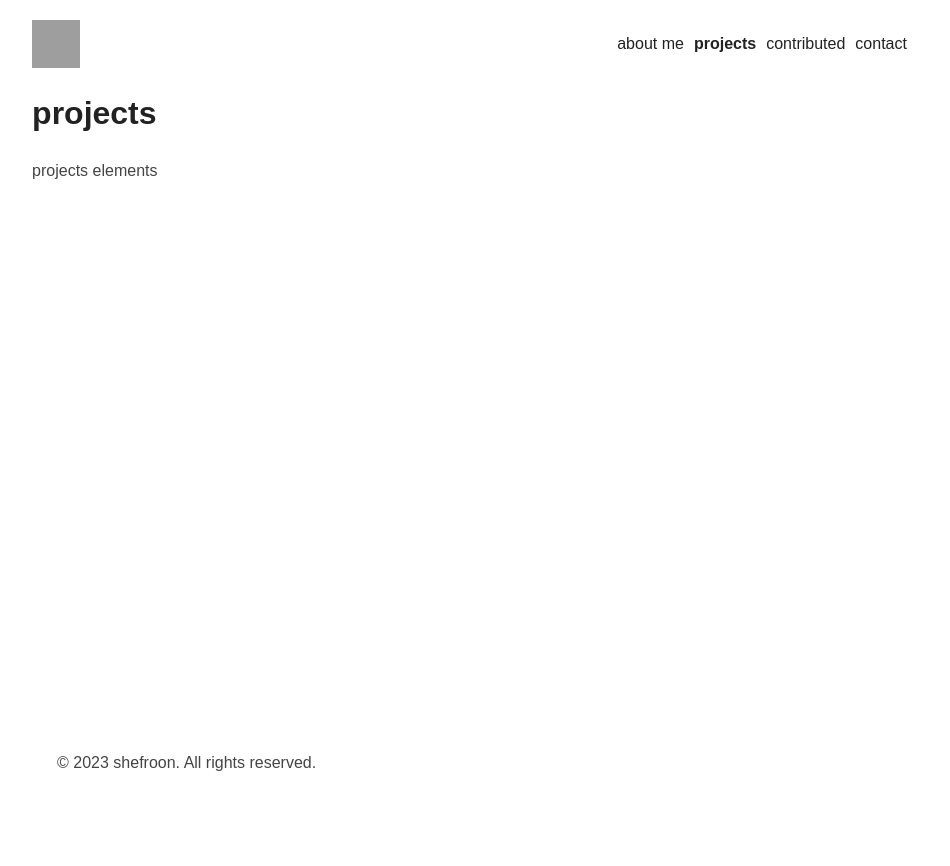
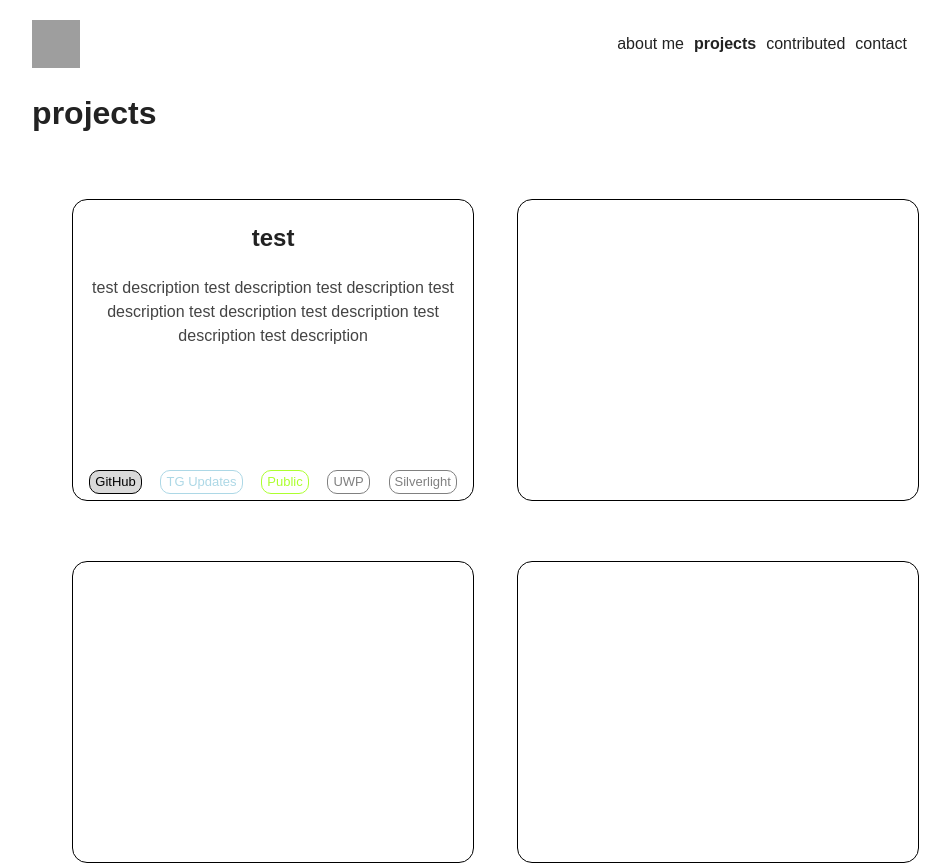
Before and after one commit to shef3r/site, an Astro site: page /projects in a window 1280 px wide. Shown: the top 866 px of the page, without its empty margins (163-1113 px from the left). Before the commit the page ends 800 px from the top, so only its background shows below. Built offline with nearby package versions, Linux system fonts and the light colour scheme; Astro itself is replaced by a stand-in of ours; grey boxes are pictures that could not be loaded; a web font is replaced by a local one.

Commit message:
project site revamp

```diff
--- a/src/pages/projects.astro
+++ b/src/pages/projects.astro
@@ -10,13 +10,31 @@ import { SITE_TITLE, SITE_DESCRIPTION } from '../consts';
 	<head>
 		<BaseHead title={SITE_TITLE} description={SITE_DESCRIPTION} />
 	</head>
-	<body style="height: calc(100% - 40px);">
+	<body style="height: calc(100% - 40px); display:flex; flex-direction:column;">
 		<Header title={SITE_TITLE} />
 		<main>
 			<h1>projects</h1>
-			<p>
-				projects elements
-			</p>
+			<div class="projectgrid">
+				<div class="projectframe">
+					<div><h2>test</h2>
+					<p>test description test description test description test description test description test description test description test description</p></div>
+					<div class="tags">
+						<a class="tag" style="color:black; border-color: black; background-color:rgba(0,0,0,.15)" href="https://github.com/shef3r/Translate">GitHub</a>
+						<a class="tag" style="color:lightblue; border-color: lightblue;" href="https://t.me/TranslateUpdates">TG Updates</a>
+						<a class="tag" style="color:greenyellow; border-color: greenyellow;">Public</a>
+						<a class="tag" style="color:gray; border-color: gray;">UWP</a>
+						<a class="tag" style="color:gray; border-color: gray;">Silverlight</a>
+					</div>
+				</div>
+				<div class="projectframe"></div>
+				<div class="projectframe"></div>
+				<div class="projectframe"></div>
+				<div class="projectframe"></div>
+				<div class="projectframe"></div>
+				<div class="projectframe"></div>
+				<div class="projectframe"></div>
+				<div class="projectframe"></div>
+			</div>
 		</main>
 		<Footer />
 	</body>
--- a/src/styles/global.css
+++ b/src/styles/global.css
@@ -46,10 +46,7 @@
 }
 
 @media (prefers-color-scheme: light) {
-	table td, table th {
-		border: .2px solid black;
-	}
-	.tableframe {
+	table td, table th, .tableframe, .projectframe {
 		border: .2px solid black;
 	}
 	img.pfp.astro-3EF6KSR2 {
@@ -102,6 +99,38 @@ table td {
 	align-items: center;
 	gap:15px;
 }
+.projectgrid {
+	display: grid;
+	grid-template-columns: repeat(auto-fit, minmax(400px, 1fr));
+}
+.tags {
+	font-size: 12px;
+	display: flex;
+	margin-bottom: 6px;
+	flex-direction: row;
+	justify-content: space-evenly;
+}
+.tag {
+    margin-left: 2.5px;
+    margin-right: 2.5px;
+    margin-top: 12px;
+    border-radius: 10px;
+    font-size: 13px;
+    text-decoration: none;
+    padding: 1px 5px 1px 5px;
+    border: 1px solid;
+}
+.projectframe {
+	border-radius: 15px;
+	margin: 40px;
+	text-align: center;
+	width: 400px !important;
+	height:300px !important;
+	display: flex;
+    flex-direction: column;
+	justify-content: space-between;
+	margin-bottom: 20px !important;
+}
 .smallmenu {
 	font-family: 'Unbounded', sans-serif !important;
 	text-decoration: none !important;
@@ -140,7 +169,6 @@ table, .tableframe {
     justify-content: center;
     align-items: center;
 }
-footer {position: absolute;bottom: 0;}
 a {
 	text-decoration: none !important;
 }
```
